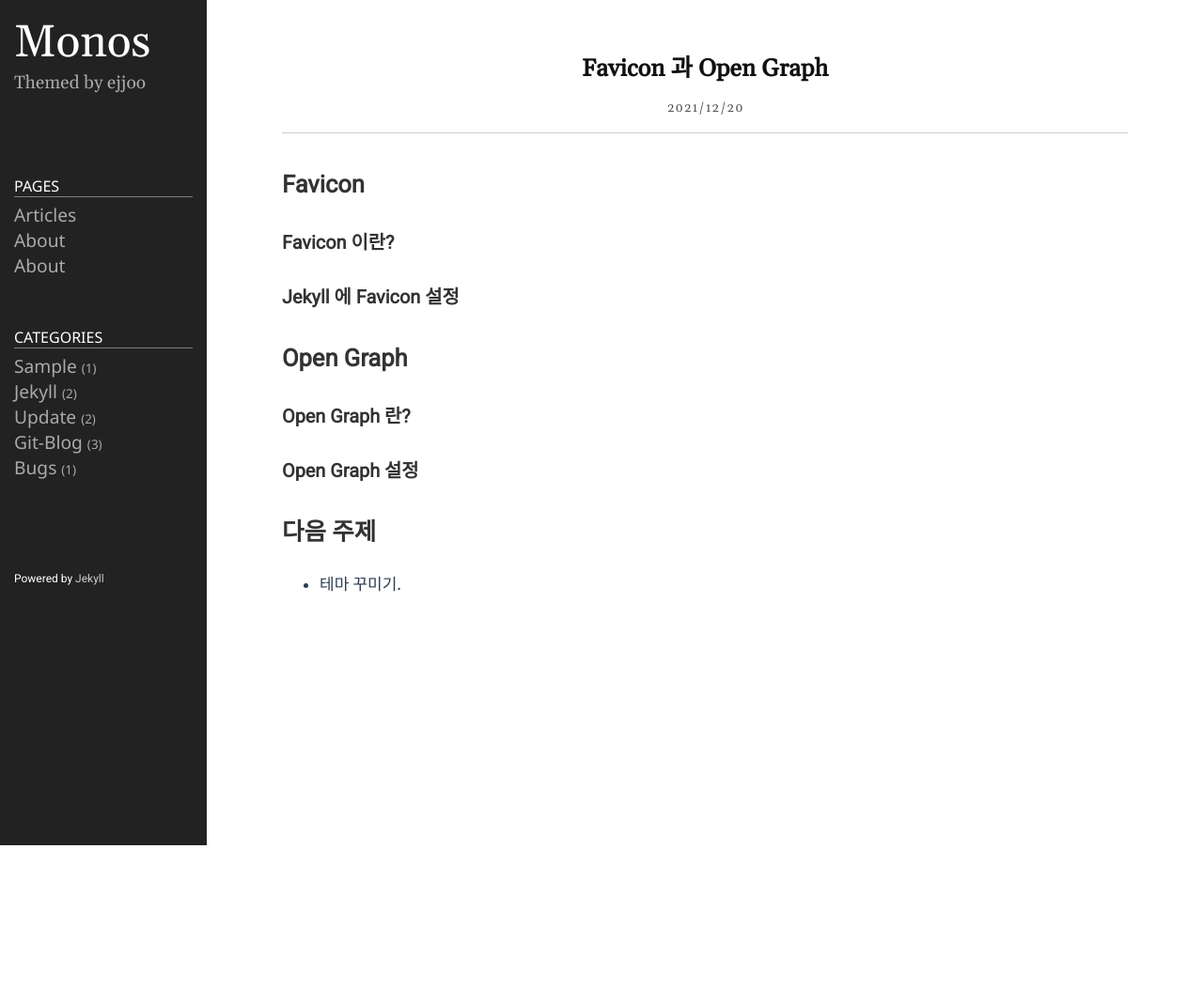
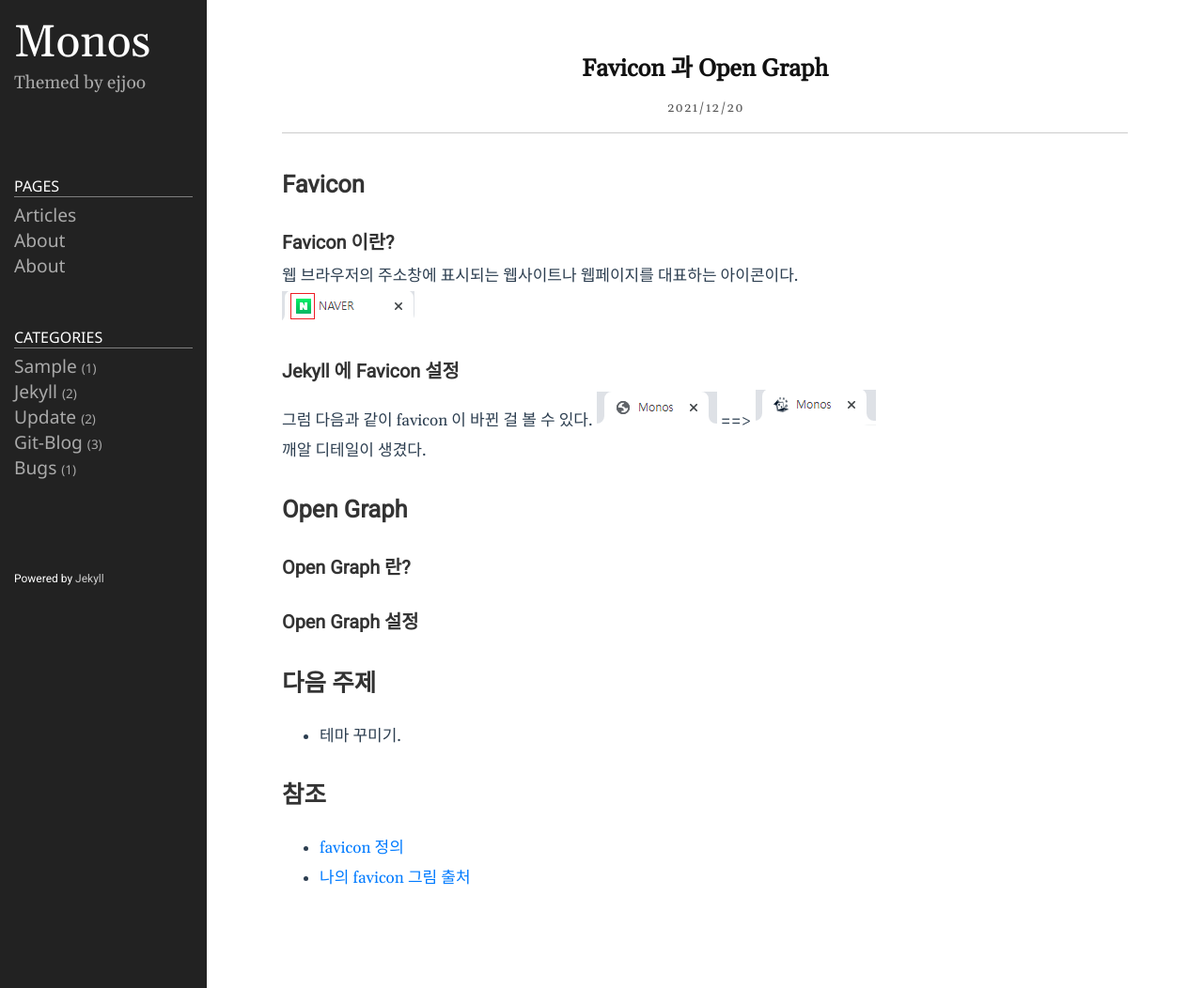
Before and after one commit to martinkang/martinkang.github.io, a Jekyll site: the page built from _posts/2021-12-20-favicon-and-open-graph.markdown, in a window 1280 px wide. Shown: the whole page at 94% size. Built offline with Jekyll 4.4.1, drawn with Linux system fonts in a browser that asks for light colours; before the commit the page ends 900 px from its top, so only the background shows below that.

Commit message:
favicon open graph 포스트 실험
favicon open graph 포스트 실험

```diff
--- a/_includes/head.html
+++ b/_includes/head.html
@@ -7,4 +7,31 @@
 	{%- if jekyll.environment == 'production' and site.google_analytics -%}
 		{%- include google-analytics.html -%}
 	{%- endif -%}
+
+    <!-- 일반적인 Fabicon 설정. (인터넷 탭창 또는 주소창에 표기되는 아이콘) -->
+	<link rel="icon" href="/assets/img/infos/favicon.ico" />
+	<!-- 아이폰용 Fabicon 설정 -->
+	<link rel="apple-touch-icon" href=/assets/img/infos/favicon.ico />
+	<!-- 인터넷 익스플로러 Fabicon -->
+	<link rel="short icon" type="image/x-icon" href=/assets/img/infos/favicon.ico />
+
+
+    <!-- Open Graph (Facebook, Linkedin) https://ogp.me/#types -->
+    <!-- https://ourcodeworld.com/public-media/articles/articleocw-56d1a6901b773.png -->
+    <meta property="og:type" content="website" />
+    <meta property="og:title" content="코딩독학" />
+    <meta property="og:description" content="비전공 개발자 코딩독학 느려도 꾸준히" />
+    <meta property="og:image" content="img/comstudy.png" />
+    <meta property="og:url" content="https://martinkang.github.io" />
+    <meta property="og:site_name" content="코딩독학" />
+
+    <!-- Twitter card (Twitter) -->
+    <!-- https://csharpcorner-mindcrackerinc.netdna-ssl.com/article/twitter-cards-implementation-with-websites/Images/summary_card_tweet.png -->
+    <meta name="twitter:card" content="Summary" />
+    <!-- Card 종류 : Summary, Photo, Player -->
+    <meta name="twitter:title" content="코딩독학" />
+    <meta name="twitter:description" content="비전공 개발자 코딩독학 느려도 꾸준히" />
+    <meta name="twitter:image" content="img/comstudy.png" />
+    <meta name="twitter:url" content="https://martinkang.github.io" />
+    <meta name="twitter:creator" content="min kang">
 </head>
--- a/_posts/2021-12-20-favicon-and-open-graph.markdown
+++ b/_posts/2021-12-20-favicon-and-open-graph.markdown
@@ -9,14 +9,31 @@
 # Favicon
 
 ### Favicon 이란?
+웹 브라우저의 주소창에 표시되는 웹사이트나 웹페이지를 대표하는 아이콘이다.
+![favicon-def](/assets/img/post-img/favicon.png)
+
 
 ### Jekyll 에 Favicon 설정
+그럼 다음과 같이 favicon 이 바뀐 걸 볼 수 있다.
+![before-favicon](/assets/img/post-img/before-favicon.png) ==>
+![after-favicon](/assets/img/post-img/after-favicon.png)
+
+깨알 디테일이 생겼다.
 
 # Open Graph
 
 ### Open Graph 란?
 
+
 ### Open Graph 설정
 
 # 다음 주제
 - 테마 꾸미기.
+
+# 참조
+- [favicon 정의][favicon-wiki-link]
+- [나의 favicon 그림 출처][그림출처-링크]
+
+
+[favicon-wiki-link]: https://ko.wikipedia.org/wiki/%ED%8C%8C%EB%B9%84%EC%BD%98
+[그림출처-링크]: https://www.pngwing.com/ko/free-png-xmupn
```
Also changed, not shown: assets/img/infos/coding-study-icon.png (added), assets/img/infos/favicon.ico (added), assets/img/infos/open-graph.jpg (added), assets/img/post-img/after-favicon.png (added), assets/img/post-img/before-OG.png (added), assets/img/post-img/before-favicon.png (added), assets/img/post-img/favicon.png (added).
